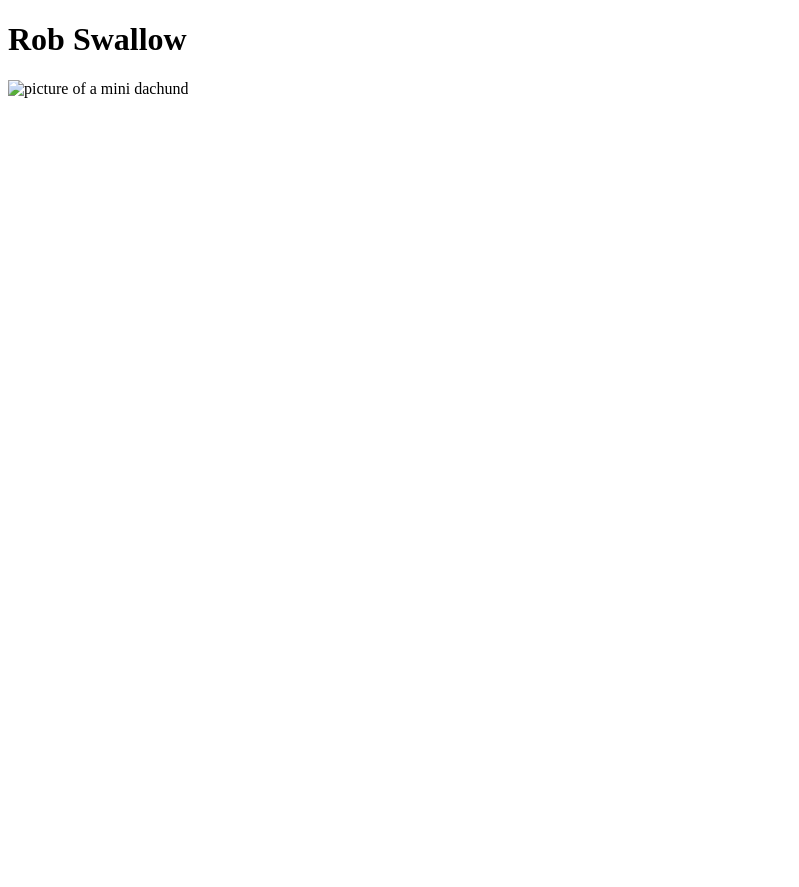
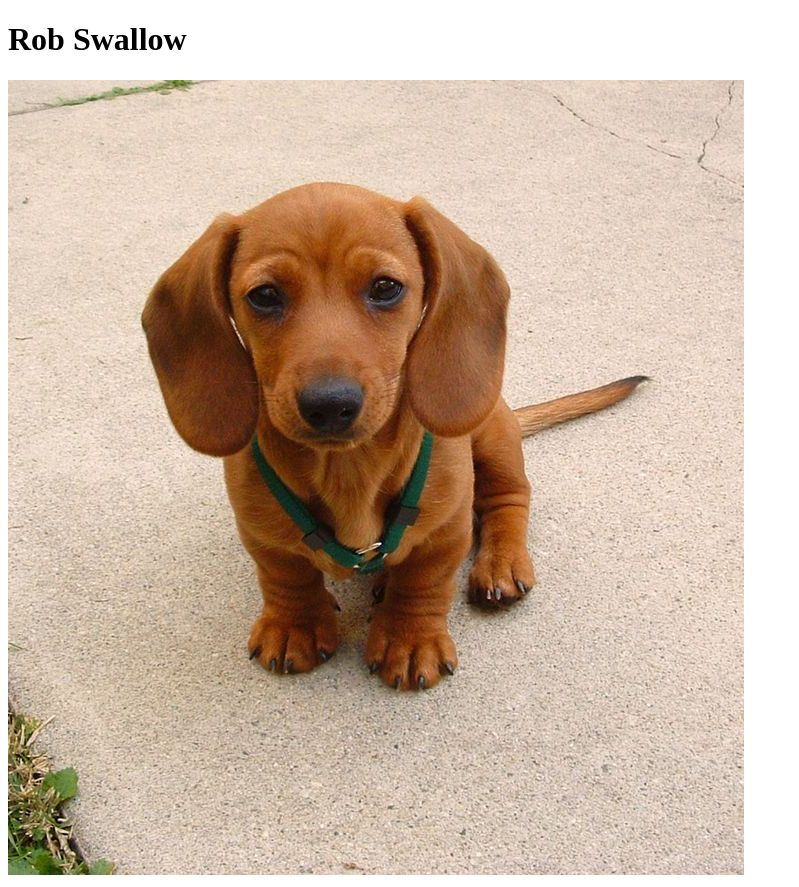
Before and after one commit to rswallow23/rswallow23.github.io, a plain HTML site: page index.html in a window 1280 px wide. Shown: the whole page, without its empty margins (0-799 px from the left). Before the commit the page ends 800 px from the top, so only its background shows below. Drawn offline with Linux system fonts and the light colour scheme.

Commit message:
file name change

```diff
--- a/index.html
+++ b/index.html
@@ -6,7 +6,7 @@
 </head>
 <body>
 <h1>Rob Swallow</h1>
-<img src="minidachshunds.jpg" alt="picture of a mini dachund">
+<img src="minidachsunds.jpg" alt="picture of a mini dachund">
 
 </body>
 </html>
```
